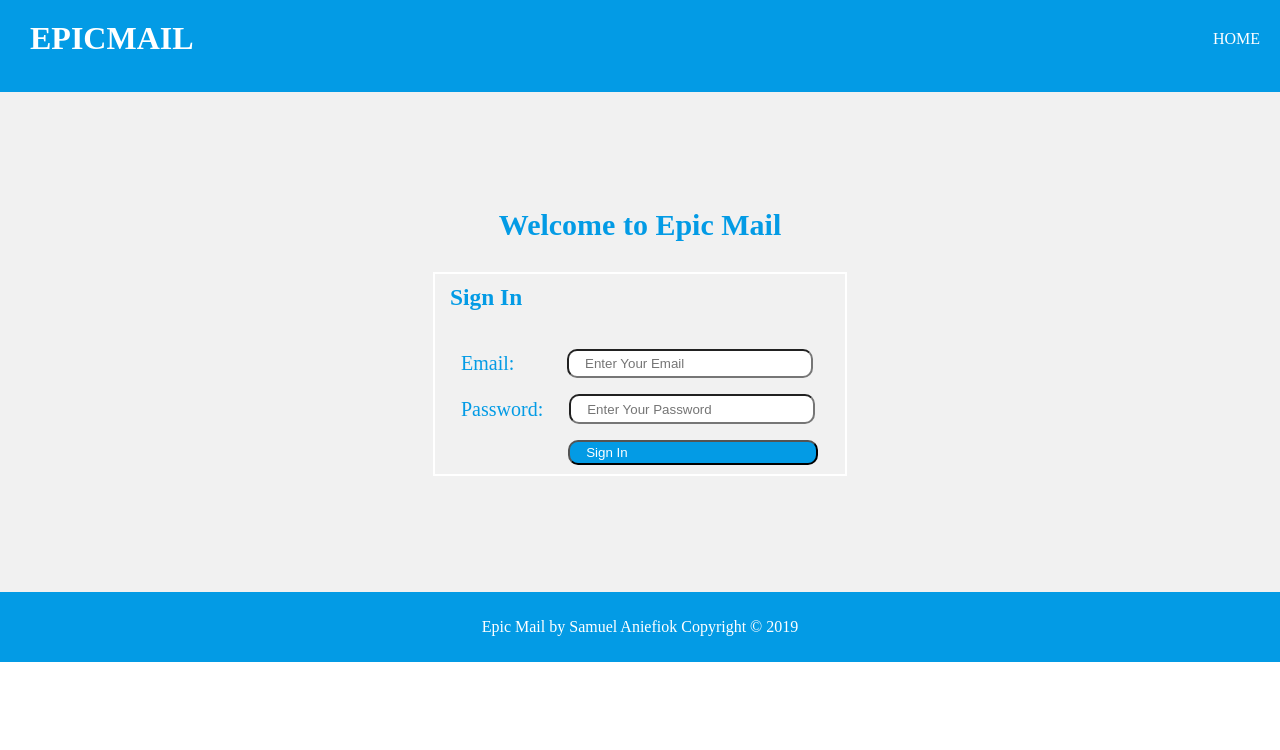
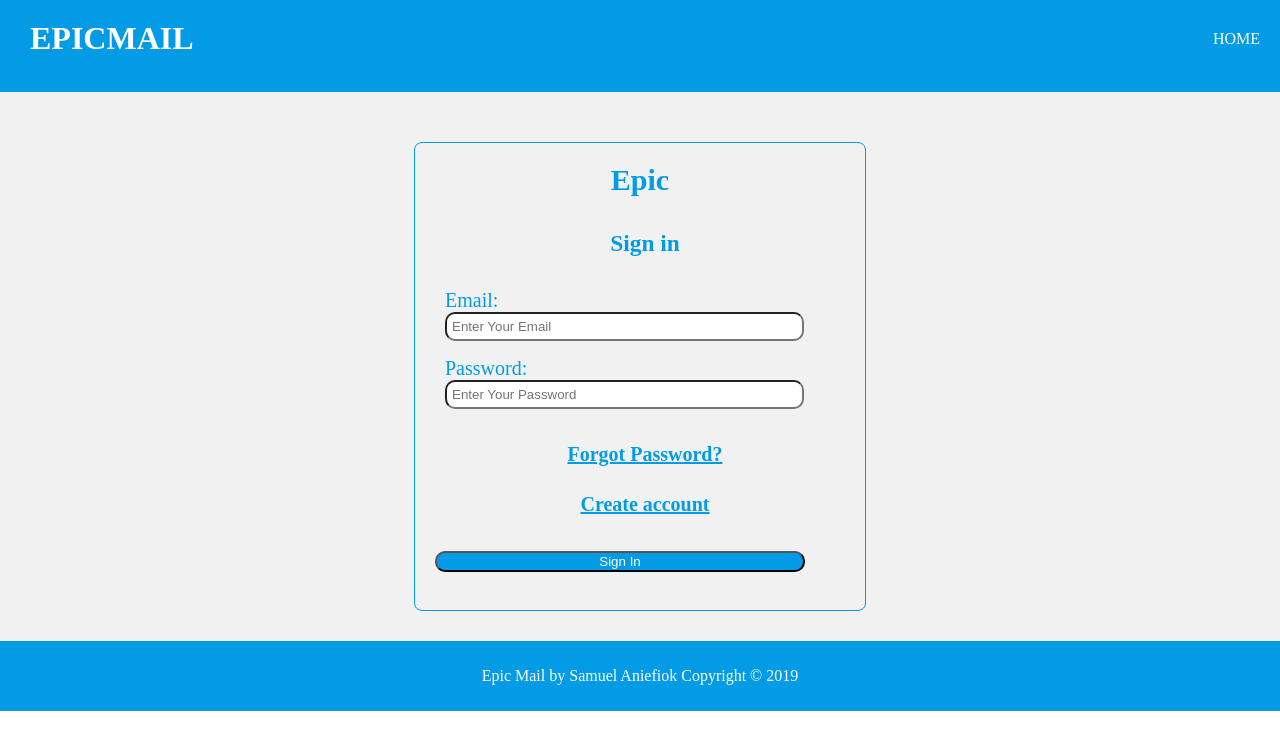
Before and after one commit to Cool-sami12/EPIC-Mail, a plain HTML site: page UI/signin.html in a window 1280 px wide. Drawn offline with Linux system fonts and the light colour scheme.

Commit message:
new sign Ui

```diff
--- a/UI/signin.css
+++ b/UI/signin.css
@@ -52,32 +52,22 @@ header a:hover{
 	color: #0d47a1;
 	font-weight: bold;
 }
-.body{
-	margin:auto;
-	width: 350px;
-	min-height: 200px;
-	border:2px #ffffff solid;
-	padding-left: 10px;
-	margin-top: 30px;
-	display: flex;
-
-
-}
-h3{
-	padding-left: 5px;
-	padding-top: 10px;
-	margin: 0;
-	padding-bottom: 30px;
-}
 #first{
 	background: #f1f1f1;
 	color:#039be5;
-	min-height: 500px;
+	min-height: 400px;
 	font-size: 20px;
 	display: flex;
 	justify-content: center;
-	align-items: center;
+}
+.innerbody{
+	padding-top: 20px;
+	padding-bottom: 10px;
+	text-align: center;
 
+}
+.body{
+	text-align: center;
 }
 #txtemail{
 	width: 210px;
@@ -90,20 +80,24 @@ h3{
 	min-height: 10px;
 	margin-left: 10px;
 }
-#btn{
-	color:#039be5;
-	width: 250px;
-
-}/*
-.msg{
-	padding-left: 5px;
-	padding-bottom: 20px;
+.form-box{
+	display: flex;
+	flex-direction:column;
+	padding: 0.5rem 0;
 
 }
-.pass{
-	padding-left: 5px;
-	padding-bottom: 20px;
-}*/
+.form-box label{
+	display: none;
+}
+.form-box input{
+	border-radius: 10px;
+	padding:5px 0px 5px 5px;
+}
+.form-box button{
+	background-color: #039be5;
+		border-radius: 10px;
+		color: #ffffff;
+}
 footer{
 	background-color: #039be5;
 	color: #ffffff;
@@ -113,73 +107,49 @@ footer{
 	display: flex;
 	justify-content: center;
 }
-.form-box{
-	display: flex;
-	flex-direction:column;
-	padding: 0.5rem 0;
-}
-.form-box label{
-	display: none;
-}
-.form-box input{
-	border-radius: 10px;
-}
-.form-box button{
-	background-color: #039be5;
-		border-radius: 10px;
-		color: #ffffff;
-}
-input, label, button{
-	padding:0.2rem 1rem;
-}
-button{
-	width: 250px;
-	margin-left: 0.5rem;
-}
-h2{
 
-	display: flex;
-	justify-content: center;
+	a{
+		color: #039be5;
+	}
 
-}
+@media only screen and (min-width: 600px){
+	.innerbody{
+		border:1px solid #039be5;
+		width: 450px;
+		border-radius: 8px;
+		margin: 0 auto;
+		box-sizing: inherit;
+		min-height: 0;
+		margin-top: 50px;
 
-/*form-box and media queries
+	}
+	.body{
+		padding: 10px 10px 20px 20px;
+	}
+	#txtemail{
+	width: 350px;
+	min-height: 10px;
 
-*/
-@media all and (min-width: 500px){
-	.form-box label{
-		display: block;
+
+	}
+#txtpass{
+	width: 350px;
+	min-height: 10px;
 	}
 
 	.form-box button{
-		margin-left: 9rem;
-		background-color: #039be5;
-		border-radius: 10px;
-		width: 200px;
-		display: flex;
-	}
-}
-
-
-@media all and (min-width: 600px){
-	.form-box{
-		flex-direction: row;
+		width: 370px;
 	}
 	.form-box label{
-		flex-basis: 5rem;
-		flex-grow: 0;
-		flex-shrink: 0;
-	}
-
-	.form-box button{
-		margin-left: 7.7rem;
-		background-color: #039be5;
-		border-radius: 10px;
-		width: 250px;
 		display: flex;
-	}
-	.body{
-		width: 400px;
+		margin-left: 10px;
 	}
 
 }
+@media only screen and (min-width: 1000px){
+	#first{
+		padding-bottom: 30px;
+	}
+
+
+}
--- a/UI/signin.html
+++ b/UI/signin.html
@@ -20,10 +20,10 @@
 	</header>
 	<div id="first">
 		<div class="innerbody">
-		<h2>Welcome to Epic Mail </h2>
+		<h2>Epic</h2>
 		       <div class="body">
 		       	<form>
-					<h3>Sign In</h3>
+					<h3>Sign in</h3>
 					<div class="form-box">
 					<label>Email: </label>
 					<input id="txtemail" type="email" name="email" placeholder="Enter Your Email" required>
@@ -32,6 +32,10 @@
 					<label>Password: </label>
 					<input id="txtpass" type="password" name="password" placeholder="Enter Your Password" required>
 					</div>
+
+					<h4><a href=""> Forgot Password?</a></h4>
+					<h4><a href="index.html"> Create account</a></h4>
+
 					<div class="form-box">
 					<button  onclick="checkSign()">Sign In</button>
 				</div>
```
